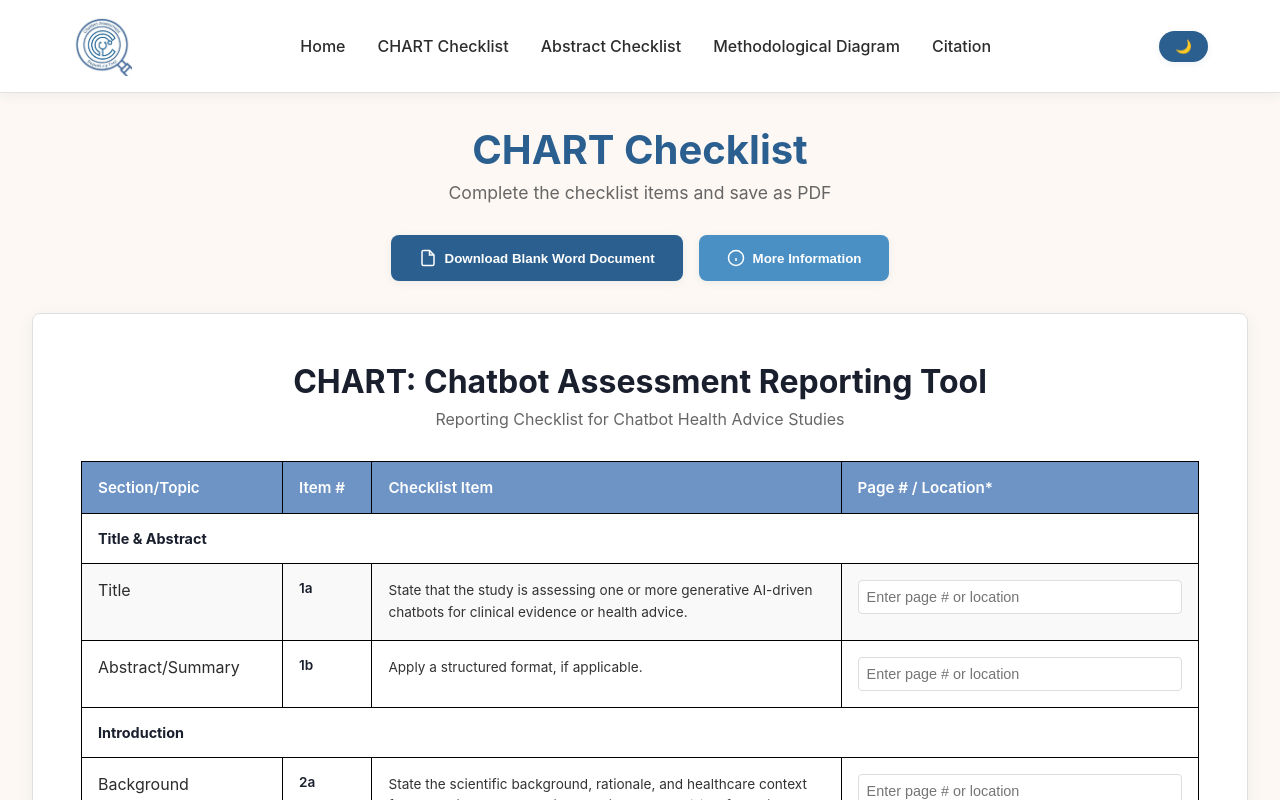
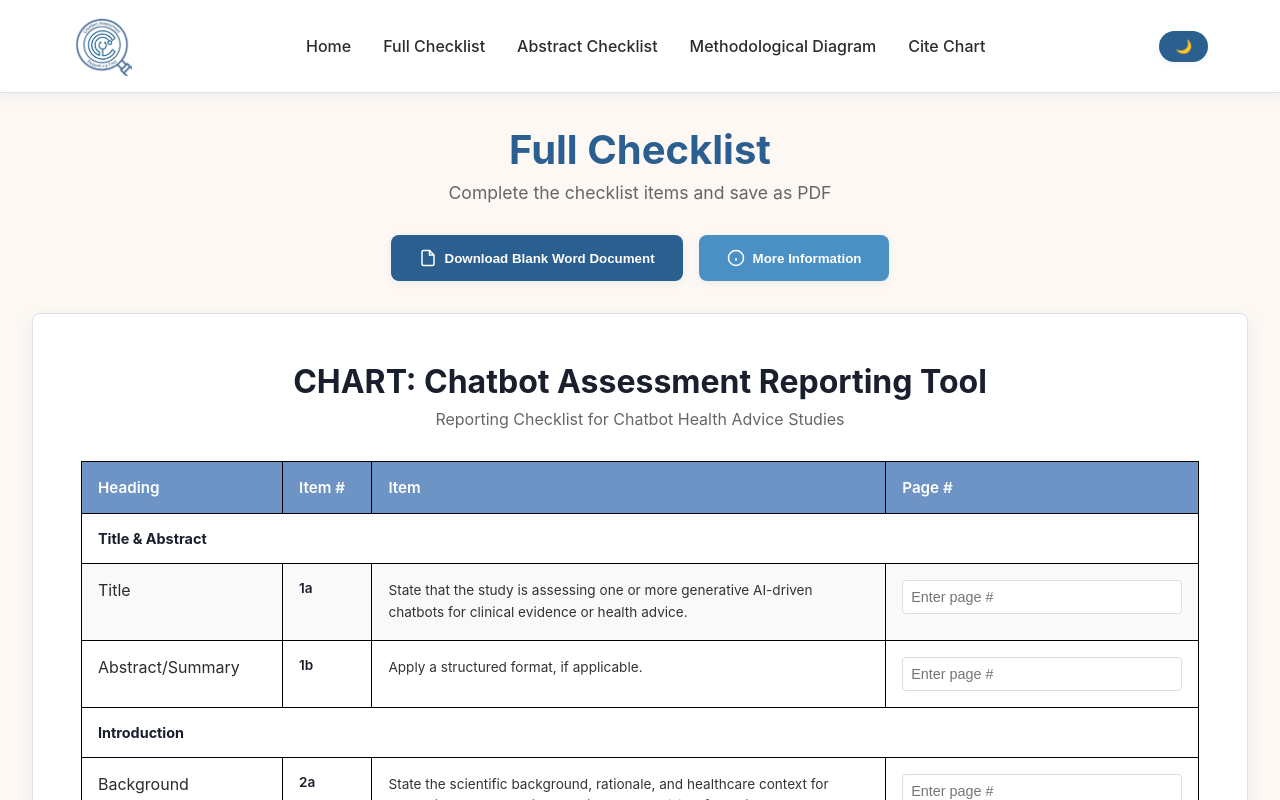
Before and after one commit to CHARTGuideline/CHARTGuideline.github.io, a React (Vite) app: page /fullchecklist in a window 1280 px wide. Shown: the top 800 px of the page. Built offline with nearby package versions, Linux system fonts and the light colour scheme.

Commit message:
Update terminology and improve clarity across multiple components; add CNAME file for domain configuration. Changed email name

```diff
--- a/src/components/Footer.tsx
+++ b/src/components/Footer.tsx
@@ -73,7 +73,7 @@ const Footer = () => {
         <FooterSection theme={theme}>
           <h4>Contact</h4>
           <p>For questions and collaboration inquiries:</p>
-          <a href="mailto:info@chartguideline.com">info@chartguideline.com</a>
+          <a href="mailto:info@chartguideline.org">info@chartguideline.org</a>
         </FooterSection>
       </FooterContent>
       <Copyright theme={theme}>
--- a/src/components/Header.tsx
+++ b/src/components/Header.tsx
@@ -118,10 +118,10 @@ const Header = () => {
         </Logo>
         <NavLinks isOpen={isOpen} theme={theme}>
           <NavLink to="/" theme={theme} onClick={closeMenu}>Home</NavLink>
-          <NavLink to="/fullchecklist" theme={theme} onClick={closeMenu}>CHART Checklist</NavLink>
+          <NavLink to="/fullchecklist" theme={theme} onClick={closeMenu}>Full Checklist</NavLink>
           <NavLink to="/abstractchecklist" theme={theme} onClick={closeMenu}>Abstract Checklist</NavLink>
           <NavLink to="/diagram" theme={theme} onClick={closeMenu}>Methodological Diagram</NavLink>
-          <NavLink to="/citation" theme={theme} onClick={closeMenu}>Citation</NavLink>
+          <NavLink to="/citation" theme={theme} onClick={closeMenu}>Cite Chart</NavLink>
         </NavLinks>
         <div style={{ display: 'flex', gap: '1rem', alignItems: 'center' }}>
           <ThemeToggle onClick={toggleTheme} theme={theme}>
--- a/src/pages/About.tsx
+++ b/src/pages/About.tsx
@@ -158,7 +158,7 @@ const About = () => {
         >
           <h2>Our Mission</h2>
           <p>
-            To promote transparent and standardized reporting of chatbot health advice studies to improve research quality and facilitate implementation.
+            To promote transparent and standardized reporting of CHA studies to improve research quality and facilitate implementation.
           </p>
         </ContentBlock>
 
@@ -193,7 +193,7 @@ const About = () => {
             </FeatureIcon>
             <FeatureTitle theme={theme}>Evidence-Based</FeatureTitle>
             <FeatureDescription theme={theme}>
-              Systematic review
+              Developed through a comprehensive systematic review and multiple expert consensus rounds including a Delphi consensus
             </FeatureDescription>
           </FeatureItem>
 
@@ -212,7 +212,7 @@ const About = () => {
             </FeatureIcon>
             <FeatureTitle theme={theme}>Comprehensive</FeatureTitle>
             <FeatureDescription theme={theme}>
-              Addresses all methodological aspects of CHA study development
+              Addresses all methodological aspects of CHA studies
             </FeatureDescription>
           </FeatureItem>
 
--- a/src/pages/AbstractChecklist.tsx
+++ b/src/pages/AbstractChecklist.tsx
@@ -313,7 +313,7 @@ const AbstractChecklist = () => {
                     shading: { fill: '6D94C5' },
                   }),
                   new TableCell({
-                    children: [new Paragraph({ children: [new TextRun({ text: 'CHART Checklist #', bold: true, color: 'FFFFFF' })] })],
+                    children: [new Paragraph({ children: [new TextRun({ text: 'Item #', bold: true, color: 'FFFFFF' })] })],
                     width: { size: 8, type: WidthType.PERCENTAGE },
                     shading: { fill: '6D94C5' },
                   }),
@@ -447,7 +447,7 @@ const AbstractChecklist = () => {
           <thead>
             <tr>
               <th style={{ width: '18%' }}>Heading</th>
-              <th style={{ width: '8%' }}>CHART Checklist #</th>
+              <th style={{ width: '8%' }}>Item #</th>
               <th style={{ width: '46%' }}>Item</th>
               <th style={{ width: '28%' }}>Page #</th>
             </tr>
--- a/src/pages/Citation.tsx
+++ b/src/pages/Citation.tsx
@@ -210,7 +210,7 @@ const Citation = () => {
     { name: 'Annals of Family Medicine', url: 'https://www.annfammed.org/content/early/2025/07/29/afm.250386' },
     { name: 'Artificial Intelligence in Medicine', url: 'https://www.sciencedirect.com/science/article/pii/S0933365725001575?via%3Dihub' },
     { name: 'BMC Medicine', url: 'https://bmcmedicine.biomedcentral.com/articles/10.1186/s12916-025-04274-w' },
-    { name: 'British Journal of Surgery', url: 'https://academic.oup.com/bjs/article/112/8/znaf142/8220472?login=true' }
+    { name: 'BJS', url: 'https://academic.oup.com/bjs/article/112/8/znaf142/8220472?login=true' }
   ];
 
   const copyCitation = () => {
@@ -231,7 +231,6 @@ const Citation = () => {
         animate={{ opacity: 1, y: 0 }}
         transition={{ duration: 0.5 }}
       >
-        <h2>Cite CHART</h2>
         <CitationBox theme={theme}>
           <CitationControls theme={theme}>
             <label htmlFor="citationFormat">Citation Format:</label>
--- a/src/pages/Feedback.tsx
+++ b/src/pages/Feedback.tsx
@@ -329,8 +329,8 @@ const Feedback = () => {
           <label htmlFor="mostUseful">Which resource was most useful?</label>
           <CheckboxGroup theme={theme}>
             <label>
-              <input type="checkbox" id="useful-full" name="useful" value="chart-checklist" />
-              CHART Checklist
+              <input type="checkbox" id="useful-full" name="useful" value="full-checklist" />
+              Full Checklist
             </label>
             <label>
               <input type="checkbox" id="useful-flow" name="useful" value="flow-diagram" />
--- a/src/pages/FullChecklist.tsx
+++ b/src/pages/FullChecklist.tsx
@@ -215,7 +215,7 @@ const FullChecklist = () => {
                 tableHeader: true,
                 children: [
                   new TableCell({
-                    children: [new Paragraph({ children: [new TextRun({ text: 'Section/Topic', bold: true, color: 'FFFFFF' })] })],
+                    children: [new Paragraph({ children: [new TextRun({ text: 'Heading', bold: true, color: 'FFFFFF' })] })],
                     width: { size: 18, type: WidthType.PERCENTAGE },
                     shading: { fill: '6D94C5' },
                   }),
@@ -225,13 +225,13 @@ const FullChecklist = () => {
                     shading: { fill: '6D94C5' },
                   }),
                   new TableCell({
-                    children: [new Paragraph({ children: [new TextRun({ text: 'Checklist Item', bold: true, color: 'FFFFFF' })] })],
-                    width: { size: 42, type: WidthType.PERCENTAGE },
+                    children: [new Paragraph({ children: [new TextRun({ text: 'Item', bold: true, color: 'FFFFFF' })] })],
+                    width: { size: 46, type: WidthType.PERCENTAGE },
                     shading: { fill: '6D94C5' },
                   }),
                   new TableCell({
-                    children: [new Paragraph({ children: [new TextRun({ text: 'Page # / Location*', bold: true, color: 'FFFFFF' })] })],
-                    width: { size: 32, type: WidthType.PERCENTAGE },
+                    children: [new Paragraph({ children: [new TextRun({ text: 'Page #', bold: true, color: 'FFFFFF' })] })],
+                    width: { size: 28, type: WidthType.PERCENTAGE },
                     shading: { fill: '6D94C5' },
                   }),
                 ],
@@ -262,11 +262,11 @@ const FullChecklist = () => {
                       }),
                       new TableCell({
                         children: [new Paragraph(item.description)],
-                        width: { size: 42, type: WidthType.PERCENTAGE },
+                        width: { size: 46, type: WidthType.PERCENTAGE },
                       }),
                       new TableCell({
                         children: [new Paragraph('')],
-                        width: { size: 32, type: WidthType.PERCENTAGE },
+                        width: { size: 28, type: WidthType.PERCENTAGE },
                       }),
                     ],
                   })
@@ -444,7 +444,7 @@ const FullChecklist = () => {
   return (
     <PageContainer>
       <PageHeader theme={theme}>
-        <h1>CHART Checklist</h1>
+        <h1>Full Checklist</h1>
         <p>Complete the checklist items and save as PDF</p>
       </PageHeader>
 
@@ -479,10 +479,10 @@ const FullChecklist = () => {
         <Table>
           <thead>
             <tr>
-              <th style={{ width: '18%' }}>Section/Topic</th>
+              <th style={{ width: '18%' }}>Heading</th>
               <th style={{ width: '8%' }}>Item #</th>
-              <th style={{ width: '42%' }}>Checklist Item</th>
-              <th style={{ width: '32%' }}>Page # / Location*</th>
+              <th style={{ width: '46%' }}>Item</th>
+              <th style={{ width: '28%' }}>Page #</th>
             </tr>
           </thead>
           <tbody>
@@ -501,7 +501,7 @@ const FullChecklist = () => {
                         type="text"
                         value={responses[item.number] || ''}
                         onChange={(e) => handleResponseChange(item.number, e.target.value)}
-                        placeholder="Enter page # or location"
+                        placeholder="Enter page #"
                       />
                     </td>
                   </tr>
@@ -510,10 +510,6 @@ const FullChecklist = () => {
             ))}
           </tbody>
         </Table>
-
-        <p style={{ fontSize: '0.9rem', color: '#666', fontStyle: 'italic' }}>
-          *If in supplementary appendix, indicate "supp" and appendix #, if applicable.
-        </p>
       </ChecklistContainer>
 
       <ActionButtons>
--- a/src/pages/FullChecklistInformation.tsx
+++ b/src/pages/FullChecklistInformation.tsx
@@ -929,7 +929,7 @@ const FullChecklistInformation = () => {
       </BackButton>
 
       <PageHeader theme={theme}>
-        <h1>CHART Checklist Information</h1>
+        <h1>Full Checklist Information</h1>
         <p>Detailed guidance for each checklist item</p>
       </PageHeader>
 
--- a/src/pages/Home.tsx
+++ b/src/pages/Home.tsx
@@ -183,7 +183,7 @@ const Home = () => {
 
   const resources = [
     {
-      title: 'CHART Checklist',
+      title: 'Full Checklist',
       description: 'Comprehensive checklist for chatbot health advice study authors',
       link: '/FullChecklist',
       isDownload: false
--- a/src/pages/Resources.tsx
+++ b/src/pages/Resources.tsx
@@ -141,11 +141,11 @@ const Resources = () => {
 
   const resources = [
     {
-      title: 'CHART Checklist',
+      title: 'Full Checklist',
       type: 'Word Document',
       description: 'A comprehensive checklist that provides complete guidance for conducting and reporting chatbot health advice studies. Includes detailed criteria for transparent reporting.',
-      pdfLink: '/CHART Checklist.pdf',
-      docxLink: '/CHART Checklist.docx',
+      pdfLink: '/Full Checklist.pdf',
+      docxLink: '/Full Checklist.docx',
       fillLink: '/fullchecklist',
       icon: (
         <path d="M14 2H6a2 2 0 0 0-2 2v16a2 2 0 0 0 2 2h12a2 2 0 0 0 2-2V8z M14 2v6h6 M16 13H8 M16 17H8 M10 9H8"/>
@@ -154,7 +154,7 @@ const Resources = () => {
     {
       title: 'Abstract Checklist',
       type: 'Word Document',
-      description: 'A refined version of the CHART checklist, tailored for researchers to use when writing abstracts for CHA studies ensuring concise and transparent communication to a broad audience.',
+      description: 'A refined version of the full checklist, tailored for researchers to use when writing abstracts for CHA studies ensuring concise and transparent communication to a broad audience.',
       pdfLink: '/Abstract Checklist.pdf',
       docxLink: '/Abstract Checklist.docx',
       fillLink: '/abstractchecklist',
@@ -237,7 +237,7 @@ const Resources = () => {
 
               {resource.title !== 'Methodological Flow Diagram' && (
                 <ButtonLink
-                  to={resource.title === 'CHART Checklist' ? '/fullchecklist-information' : '/abstractchecklist-information'}
+                  to={resource.title === 'Full Checklist' ? '/fullchecklist-information' : '/abstractchecklist-information'}
                   theme={theme}
                   variant="secondary"
                 >
```
Also changed, not shown: src/pages/Diagram.tsx (+8 -72 lines), 1 other file (tests, documents, lock files or other folders).
